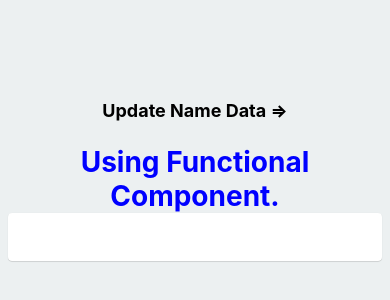
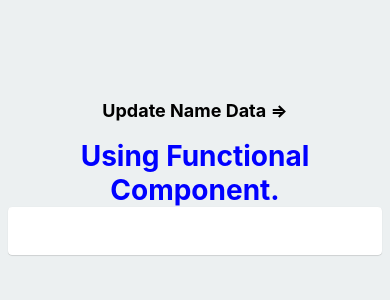
Before and after one commit to D-Coder135/UpdateNameApp_React-Native, a React Native app: screen / in a window 390 px wide. Shown: the part 250-550 px from the top of the page. Built offline with nearby package versions, Linux system fonts and the light colour scheme.

Commit message:
update the margin property of the paragraph attribute inside the const styles field

```diff
--- a/App.js
+++ b/App.js
@@ -30,7 +30,7 @@ const styles = StyleSheet.create({
     padding: 8,
   },
   paragraph: {
-    margin: 24,
+    margin: 18,
     fontSize: 18,
     fontWeight: 'bold',
     textAlign: 'center',
```
